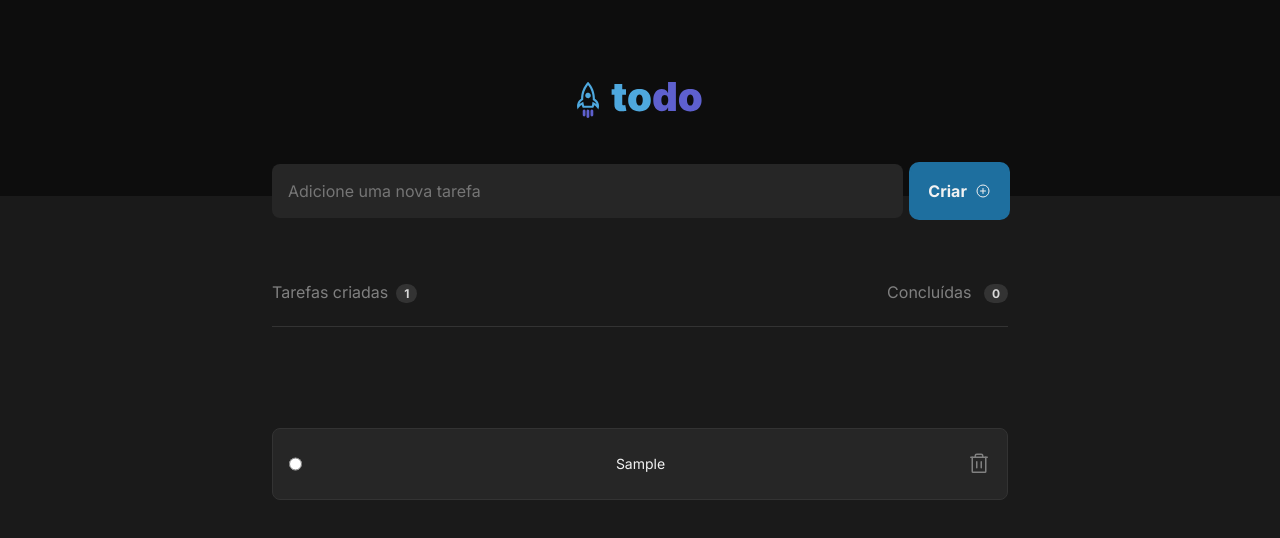
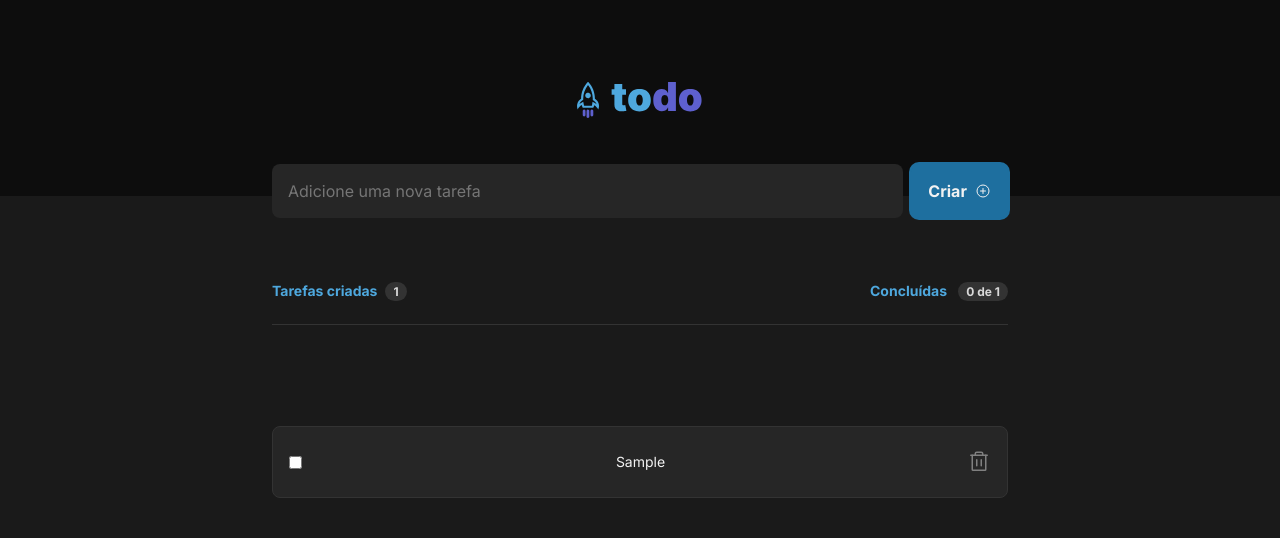
Before and after one commit to mauriani/toDoList, a React (Vite) app: page / in a window 1280 px wide. Both pictures are taken after typing "Sample" into the empty fields and a click on the button "Criar". Shown: the top 538 px of the page. Built offline with nearby package versions, Linux system fonts and the light colour scheme.

Commit message:
aplicação funcionando

```diff
--- a/src/App.module.css
+++ b/src/App.module.css
@@ -77,7 +77,7 @@
   justify-content: space-between;
 }
 
-.tasksListContent header p {
+.tasksListContent header div p {
   color: var(--blue-300);
   font-size: 0.875rem;
   font-weight: 700;
--- a/src/App.tsx
+++ b/src/App.tsx
@@ -18,6 +18,7 @@ export function App() {
   const [tasksList, setTasksList] = useState<PropsList[]>([]);
   const [newTask, setNewTask] = useState("");
   const [taskCreateCount, setTaskCreateCount] = useState("");
+  const [taskConcludeCount, setTaskConcludeCount] = useState("");
 
   function addNewTasks(event: FormEvent) {
     event.preventDefault();
@@ -45,14 +46,39 @@ export function App() {
     setTasksList(taskWithoutDeletedOne);
   }
 
-   function handleCompleteTask(){
+  function handleCompleteTask(taskCompleted: string) {
+    let completedItemList = tasksList.map((item) => {
+      if (taskCompleted == item.id) {
+        if (item.conclude == false) {
+          return { ...item, conclude: true };
+        } else {
+          return { ...item, conclude: false };
+        }
+      }
+      return item;
+    });
 
-   }
+    setTasksList(completedItemList);
+  }
 
   useEffect(() => {
     const value = tasksList.length.toString();
     setTaskCreateCount(value);
+
+    let taskConcludeCount = tasksList.reduce((sum, task) => {
+      if (task.conclude == true) {
+        return (sum = sum + 1);
+      }
+
+      return sum;
+    }, 0);
+
+    let text = `${taskConcludeCount} de ${value}`;
+
+    setTaskConcludeCount(text);
   }, [tasksList]);
+
+  console.log(taskConcludeCount);
 
   return (
     <div>
@@ -80,7 +106,7 @@ export function App() {
           textCreate={"Tarefas criadas"}
           textCreateCount={taskCreateCount}
           textConclude={"Concluídas"}
-          textConcludeCount={"0"}
+          textConcludeCount={taskConcludeCount}
           data={[]}
         />
       ) : (
@@ -88,7 +114,7 @@ export function App() {
           textCreate={"Tarefas criadas"}
           textCreateCount={taskCreateCount}
           textConclude={"Concluídas"}
-          textConcludeCount={"0"}
+          textConcludeCount={taskConcludeCount}
           data={tasksList}
           deleteTask={handleDeleteTask}
           concludeTask={handleCompleteTask}
--- a/src/components/TaskList/TaskList.module.css
+++ b/src/components/TaskList/TaskList.module.css
@@ -17,7 +17,7 @@
   justify-content: space-between;
 }
 
-.tasksListContent header > p {
+.tasksListContent header div p {
   color: var(--blue-300);
   font-size: 0.875rem;
   font-weight: 700;
@@ -76,9 +76,13 @@
   padding: 0 12px;
 }
 
-.tasksListContent aside div input {
+.tasksListContent aside div input[type="checkbox"] {
   margin-right: 0.75rem;
-  height: 1.5rem;
+}
+
+.tasksListContent input[type="checkbox"]:checked ~ p {
+  text-decoration: line-through;
+  color: var(--gray-300);
 }
 
 .tasksListContainer aside div button {
@@ -89,10 +93,11 @@
 
   display: flex;
   align-items: center;
+
   border-radius: 2px;
 }
 
-.tasksListContainer aside div button:hover {
+.tasksListContainer aside div button:hover svg {
   color: var(--red-500);
 }
 
--- a/src/components/TaskList/index.tsx
+++ b/src/components/TaskList/index.tsx
@@ -56,7 +56,8 @@ export function TaskList({
               return (
                 <div key={item.id}>
                   <input
-                    type="radio"
+                    type="checkbox"
+                    defaultChecked={item.conclude}
                     onClick={() => handleConcludeTask(item.id)}
                   />
                   <p>{item.task}</p>
```
